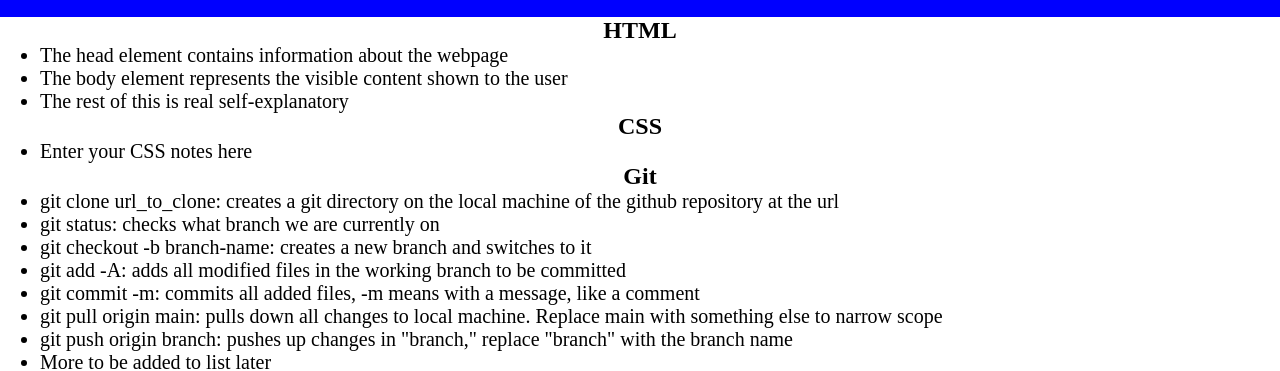
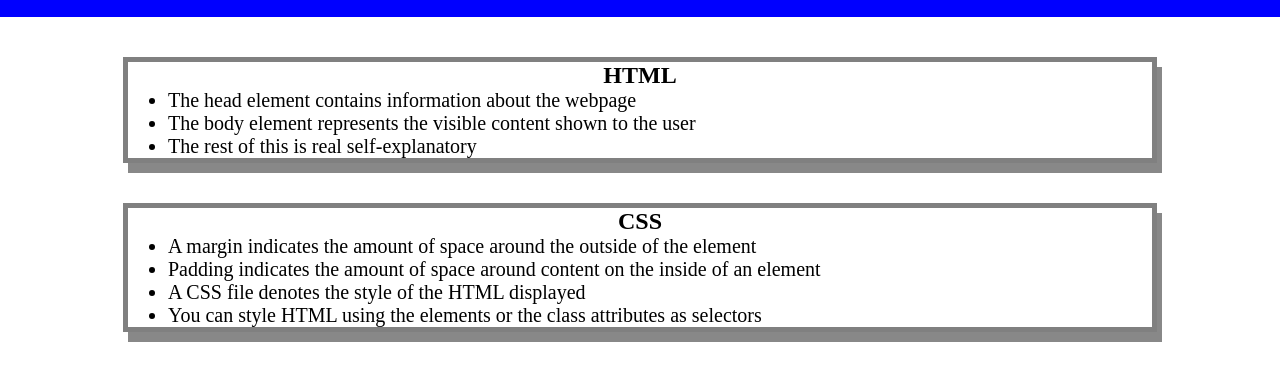
Before and after one commit to TrueWillB/prework-study-guide, a plain HTML site: page index.html in a window 1280 px wide. Shown: the part 103-474 px from the top of the page. Drawn offline with Linux system fonts and the light colour scheme.

Commit message:
added CSS to project

```diff
--- a/assets/style.css
+++ b/assets/style.css
@@ -33,3 +33,10 @@ p{
     text-align: center;
     font-size: 30px;
 }
+
+.card {
+    width: 80%;
+    margin: 40px auto;
+    border: 5px solid gray;
+    box-shadow: 5px 10px #888888;
+}
--- a/index.html
+++ b/index.html
@@ -26,7 +26,12 @@
       <section class="card" id="css-section">
         <h2>CSS</h2>
         <ul>
-          <li>Enter your CSS notes here</li>
+          <li>A margin indicates the amount of space around the outside of the element</li>
+          <li>Padding indicates the amount of space around content on the inside of an element</li>
+          <li>A CSS file denotes the style of the HTML displayed</li>
+          <li>You can style HTML using the elements or the class attributes as selectors</li>
+          <!-- <li>Enter your CSS notes here</li>
+          <li>Enter your CSS notes here</li> -->
         </ul>
       </section>
 
```
